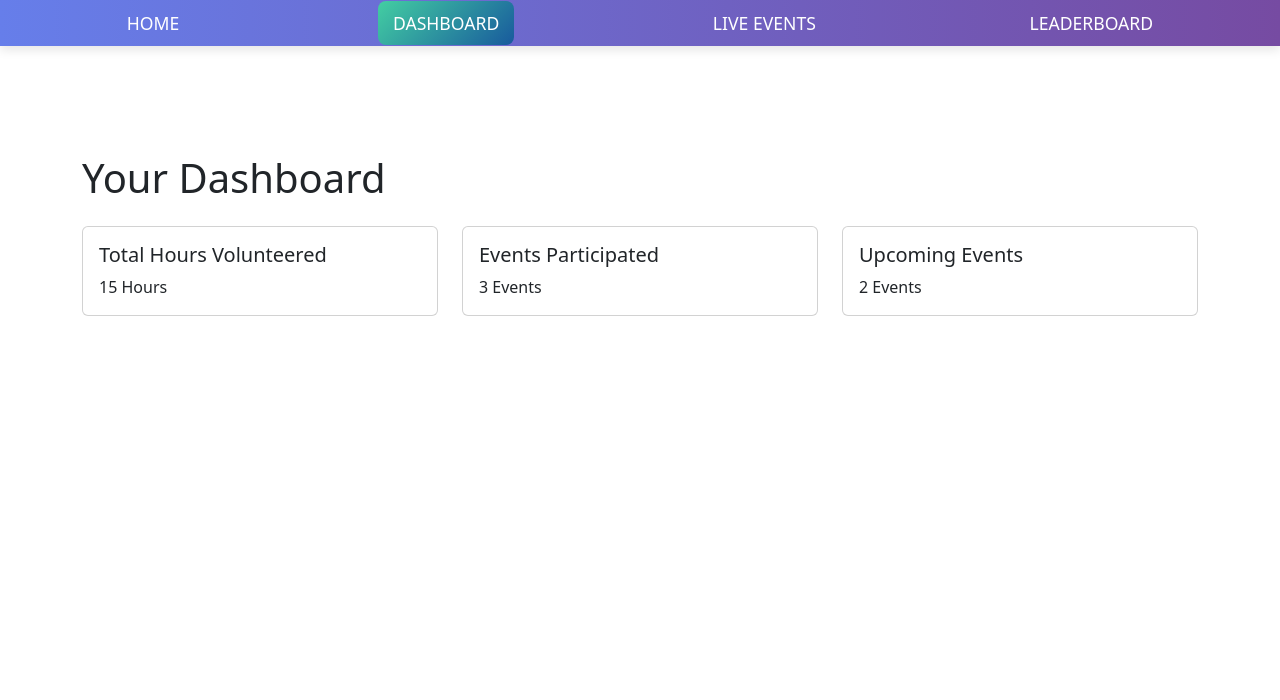
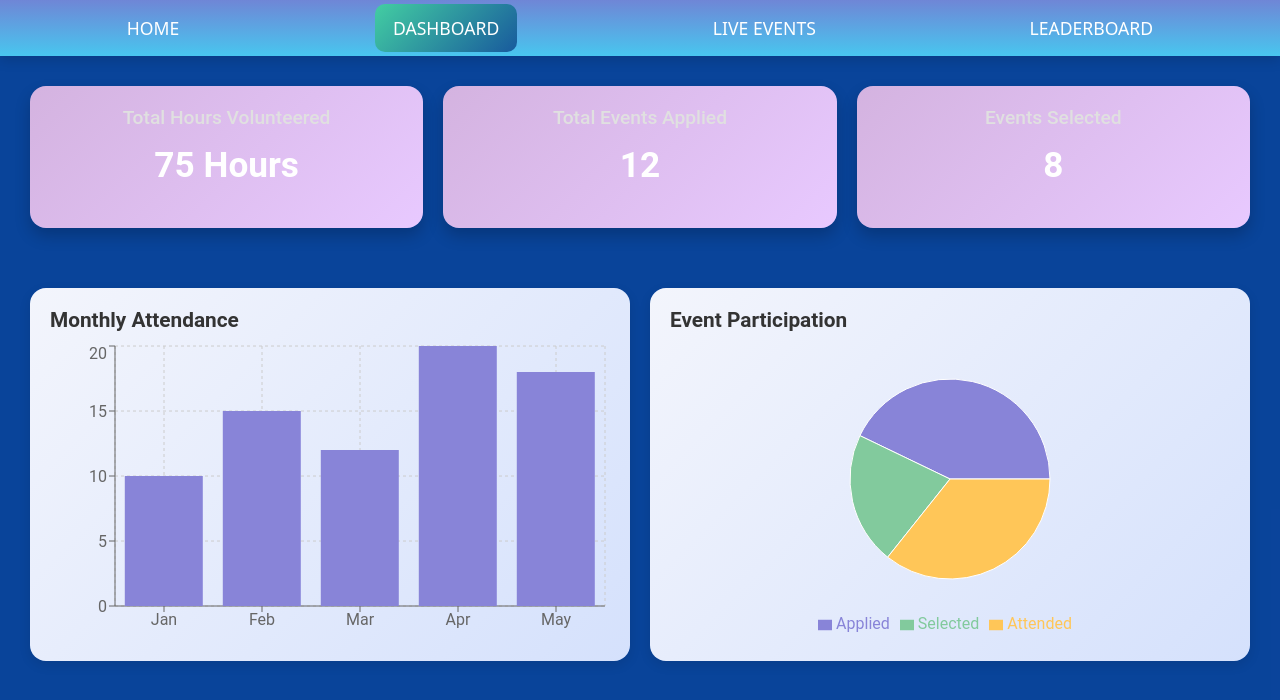
Before and after one commit to Sarvesh1502/VMS, a React (Vite) app: page /stddash in a window 1280 px wide. Shown: the top 700 px of the page. Built offline with nearby package versions, Linux system fonts and the light colour scheme.

Commit message:
Dashboard Pages

```diff
--- a/src/Pages/Navbar.css
+++ b/src/Pages/Navbar.css
@@ -1,8 +1,8 @@
 /* Navbar Container */
 .navbar-container {
-  background: linear-gradient(90deg, #667eea, #764ba2);
-  padding: 10px 20px;
-  box-shadow: 0px 4px 10px rgba(0, 0, 0, 0.1);
+  background-image: linear-gradient(to top, #48c6ef 0%, #6f86d6 100%);
+  padding: 15px 20px;
+  box-shadow: 0px 4px 12px rgba(0, 0, 0, 0.15);
   position: sticky;
   top: 0;
   z-index: 1000;
@@ -12,6 +12,7 @@
 .navbar {
   display: flex;
   justify-content: space-around;
+  align-items: center;
   list-style: none;
   margin: 0;
   padding: 0;
@@ -23,11 +24,10 @@
   font-size: 1.1rem;
   font-weight: 500;
   text-decoration: none;
-  padding: 10px 15px;
-  border-radius: 8px;
-  transition: background 0.3s, color 0.3s;
+  padding: 12px 18px;
+  border-radius: 10px;
+  transition: background 0.3s, color 0.3s, transform 0.3s;
 }
-
 
 .active-link {
   background: linear-gradient(135deg, #43cea2, #185a9d);
@@ -35,13 +35,14 @@
   font-weight: bold;
 }
 
-
 .navbar li a:hover {
   background: rgba(255, 255, 255, 0.2);
   color: #ffffff;
+  box-shadow: 0px 3px 6px rgba(0, 0, 0, 0.15);
+  transform: scale(1.05);
 }
 
-/* Responsive  */
+/* Responsive Design */
 @media (max-width: 768px) {
   .navbar {
     flex-direction: column;
@@ -51,6 +52,6 @@
 
   .navbar li a {
     font-size: 1rem;
-    padding: 8px 12px;
+    padding: 10px 15px;
   }
 }
--- a/src/Pages/StdDash.css
+++ b/src/Pages/StdDash.css
@@ -0,0 +1,111 @@
+/* Dashboard Container */
+.std-dash-container {
+    padding: 30px;
+    background-color: rgba(3, 63, 152, 0.973);
+    min-height: 100vh;
+    font-family: 'Roboto', sans-serif;
+    display: flex;
+    flex-direction: column;
+    align-items: center;
+    color: #f0f0f0;
+}
+
+/* Stats Section */
+.stats-container {
+    display: flex;
+    gap: 20px;
+    flex-wrap: wrap;
+    margin-bottom: 30px;
+    justify-content: center;
+    width: 100%;
+}
+
+.stat-card {
+    flex: 1;
+    min-width: 200px;
+    padding: 20px;
+    color: #f0f0f0;
+    text-align: center;
+    border-radius: 16px;
+    background: linear-gradient(135deg, #d4b3e0, #e8c9ff);
+    box-shadow: 0px 8px 16px rgba(0, 0, 0, 0.2);
+    transition: transform 0.3s ease, box-shadow 0.3s ease, background 0.3s ease;
+}
+
+
+.stat-card:hover {
+    transform: scale(1.05);
+    background: linear-gradient(135deg, #575ee8, #4b77ba);
+    box-shadow: 0px 10px 20px rgba(0, 0, 0, 0.25);
+}
+
+/* Lighter Color Palette for Gradient Cards */
+.gradient-1 {
+    background: linear-gradient(135deg, #5069cc, #657ee8);
+}
+
+.gradient-2 {
+    background: linear-gradient(135deg, #6a8fd6, #8fb2f4);
+}
+
+.gradient-3 {
+    background: linear-gradient(135deg, #ff99b2, #ffb3b8);
+}
+
+/* Charts Section */
+.charts-container {
+    display: flex;
+    gap: 20px;
+    flex-wrap: wrap;
+    width: 100%;
+    justify-content: center;
+}
+
+.chart-card {
+    flex: 1;
+    min-width: 400px;
+    padding: 20px;
+    background: linear-gradient(135deg, #f3f5fc, #d5e1fc);
+    border-radius: 16px;
+    box-shadow: 0px 4px 12px rgba(0, 0, 0, 0.1);
+    transition: transform 0.3s ease, box-shadow 0.3s ease;
+}
+
+.chart-card:hover {
+    transform: translateY(-5px);
+    box-shadow: 0px 6px 14px rgba(0, 0, 0, 0.15);
+}
+
+/* Font Color Adjustments for Chart Titles */
+.chart-card h3 {
+    font-size: 1.3em;
+    font-weight: bold;
+    color: #333;
+}
+
+/* Text Styling for Stat Cards */
+.stat-card h3 {
+    font-size: 1.2em;
+    margin-bottom: 10px;
+    color: #e0e0e0;
+}
+
+.stat-card p {
+    font-size: 2.2em;
+    font-weight: bold;
+    color: #ffffff;
+}
+
+/* Responsive Layout */
+@media (max-width: 768px) {
+    .stats-container,
+    .charts-container {
+        flex-direction: column;
+        gap: 20px;
+        align-items: center;
+    }
+
+    .stat-card, .chart-card {
+        width: 90%;
+    }
+}
--- a/src/Pages/StdDash.jsx
+++ b/src/Pages/StdDash.jsx
@@ -1,42 +1,83 @@
 /* eslint-disable no-unused-vars */
-import React from "react";
-import { Card, Row, Col } from "react-bootstrap";
-import "./StdDash.css";
+import React from 'react';
+import './StdDash.css';
+import { BarChart, Bar, XAxis, YAxis, CartesianGrid, Tooltip, ResponsiveContainer, PieChart, Pie, Cell, Legend } from 'recharts';
 
-const StdDash = () => {
+const attendanceData = [
+  { name: 'Jan', hours: 10 },
+  { name: 'Feb', hours: 15 },
+  { name: 'Mar', hours: 12 },
+  { name: 'Apr', hours: 20 },
+  { name: 'May', hours: 18 },
+];
+
+const eventParticipationData = [
+  { name: 'Applied', value: 30 },
+  { name: 'Selected', value: 15 },
+  { name: 'Attended', value: 25 },
+];
+
+const COLORS = ['#8884d8', '#82ca9d', '#ffc658'];
+
+function StdDash() {
   return (
-    <div style={{ paddingTop: "60px" }}>
-      <div className="container mt-5">
-        <h1>Your Dashboard</h1>
-        <Row className="mt-4">
-          <Col md={4}>
-            <Card>
-              <Card.Body>
-                <Card.Title>Total Hours Volunteered</Card.Title>
-                <Card.Text>15 Hours</Card.Text>
-              </Card.Body>
-            </Card>
-          </Col>
-          <Col md={4}>
-            <Card>
-              <Card.Body>
-                <Card.Title>Events Participated</Card.Title>
-                <Card.Text>3 Events</Card.Text>
-              </Card.Body>
-            </Card>
-          </Col>
-          <Col md={4}>
-            <Card>
-              <Card.Body>
-                <Card.Title>Upcoming Events</Card.Title>
-                <Card.Text>2 Events</Card.Text>
-              </Card.Body>
-            </Card>
-          </Col>
-        </Row>
+    <div className="std-dash-container">
+      <Stats />
+      <Charts />
+    </div>
+  );
+}
+
+function Stats() {
+  return (
+    <div className="stats-container">
+      <div className="stat-card">
+        <h3>Total Hours Volunteered</h3>
+        <p>75 Hours</p>
+      </div>
+      <div className="stat-card">
+        <h3>Total Events Applied</h3>
+        <p>12</p>
+      </div>
+      <div className="stat-card">
+        <h3>Events Selected</h3>
+        <p>8</p>
       </div>
     </div>
   );
-};
+}
+
+function Charts() {
+  return (
+    <div className="charts-container">
+      <div className="chart-card">
+        <h3>Monthly Attendance</h3>
+        <ResponsiveContainer width="100%" height={300}>
+          <BarChart data={attendanceData}>
+            <CartesianGrid strokeDasharray="3 3" />
+            <XAxis dataKey="name" />
+            <YAxis />
+            <Tooltip />
+            <Bar dataKey="hours" fill="#8884d8" />
+          </BarChart>
+        </ResponsiveContainer>
+      </div>
+      <div className="chart-card">
+        <h3>Event Participation</h3>
+        <ResponsiveContainer width="100%" height={300}>
+          <PieChart>
+            <Pie data={eventParticipationData} cx="50%" cy="50%" labelLine={false} outerRadius={100} fill="#8884d8" dataKey="value">
+              {eventParticipationData.map((entry, index) => (
+                <Cell key={`cell-${index}`} fill={COLORS[index % COLORS.length]} />
+              ))}
+            </Pie>
+            <Tooltip />
+            <Legend />
+          </PieChart>
+        </ResponsiveContainer>
+      </div>
+    </div>
+  );
+}
 
 export default StdDash;
```
